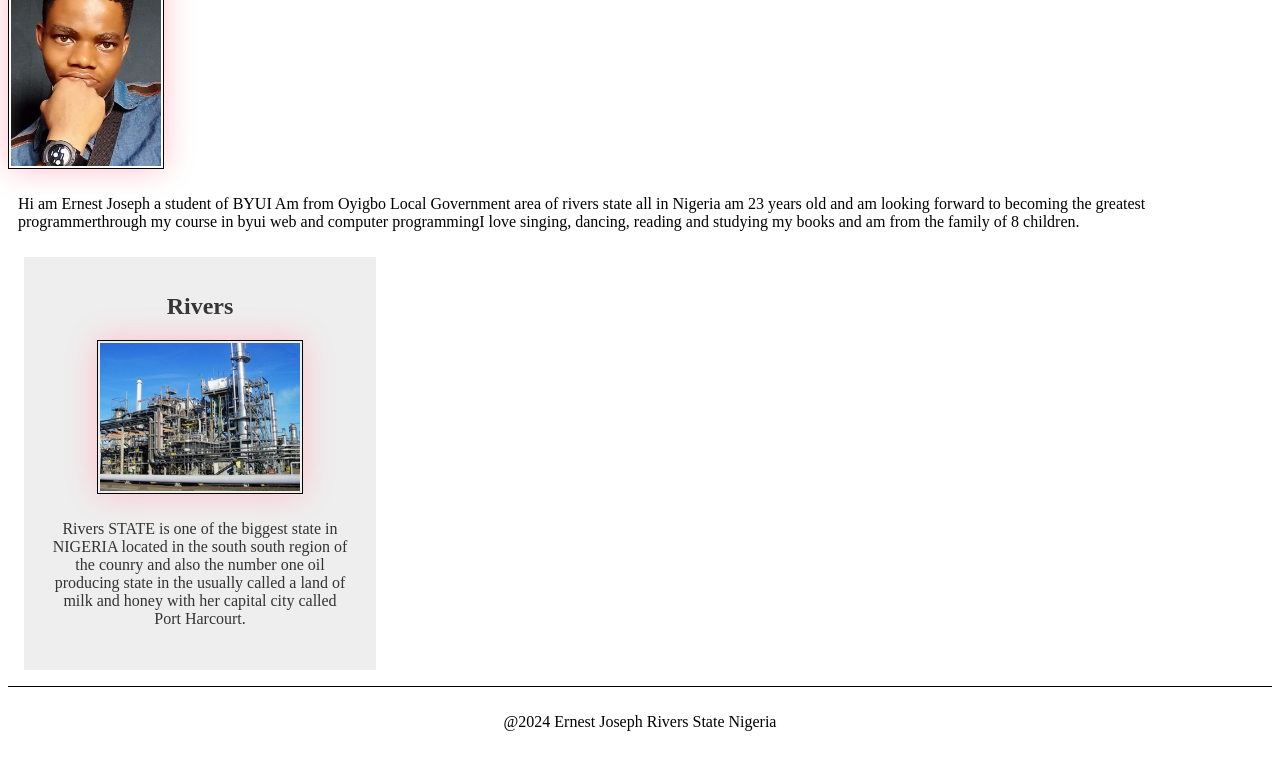
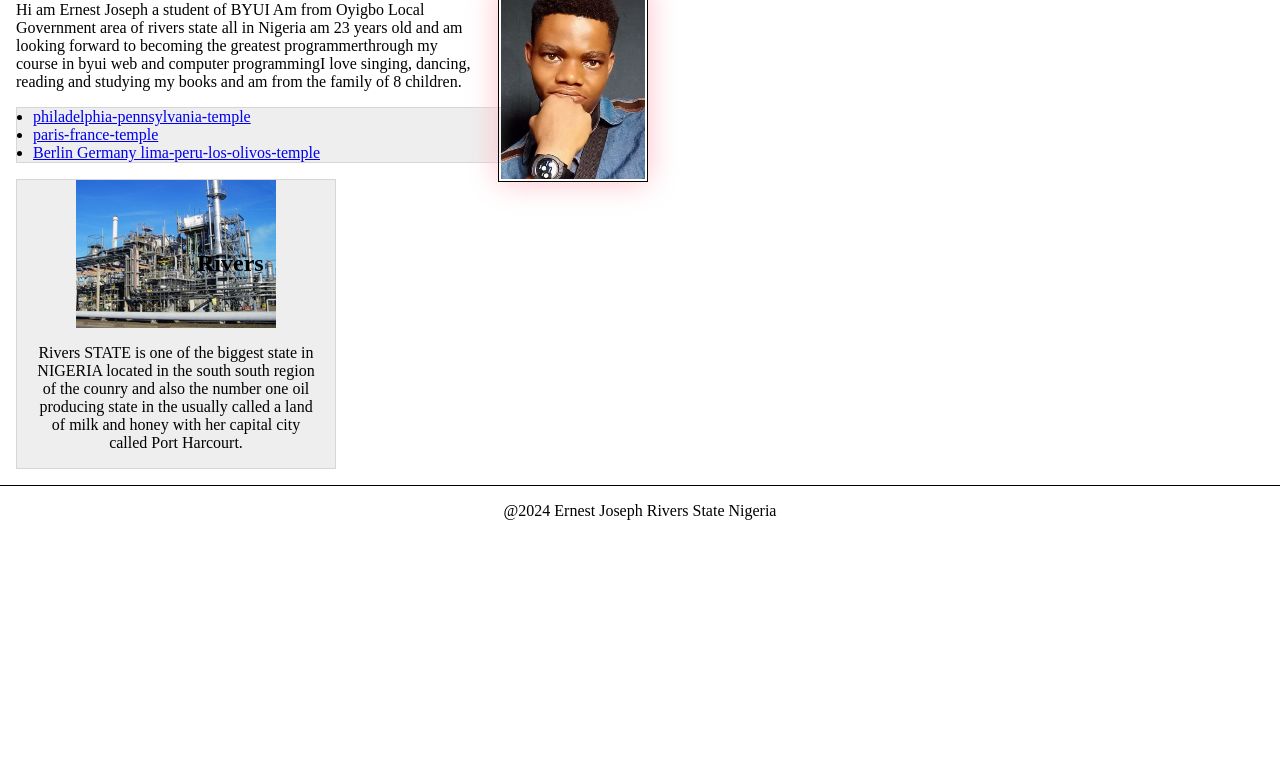
Before and after one commit to ekekebyui/wdd130, a plain HTML site: page index.html in a window 1280 px wide. Shown: the part 256-1013 px from the top of the page. After the commit the page ends 800 px from the top, so only its background shows below. Drawn offline with Linux system fonts and the light colour scheme.

Commit message:
poblish index.html to github

```diff
--- a/index.html
+++ b/index.html
@@ -1,4 +1,5 @@
-0<!DOCTYPE html>
+<--7 febuary 2024-->
+<!DOCTYPE html>
 <html lang="en">
 
 <head>
@@ -9,22 +10,32 @@
   <meta name="Author"content="ERNEST Joseph" >
 
   <link rel="stylesheet" href="styles/style.css">
+  <link rel="Protest Guerrilla" href="https://fonts.google.com/specimen/Protest+Guerrilla/tester">
+<link rel="https://fonts.google.com/specimen/Protest+Guerrilla/tester" href="https://fonts.google.com/specimen/Protest+Guerrilla/tester">
+<link rel="stylesheet">
 </head>
 
 <body>
   <header>
-    <nav>
+    <nav class="box">
       <a href="#">Home</a>
       <a href="wwr/">Rafting Website</a>
       <a href="wwr/site-plan-rafting.html">Rafting Site Plan</a>
+      <a href="https://facebook.com">profile</a>
     </nav>
   </header>
   <main>
     <h1>HELLO THIS IS ERNEST / WDD 130</h1>
     <img src="images/profile.jpg" alt="Profile images" widht="200">
     <p>Hi am Ernest Joseph a student of BYUI Am from Oyigbo Local Government area of rivers state all in Nigeria am 23 years old and am looking forward to becoming the greatest programmerthrough my course in byui web and computer programmingI love singing, dancing, reading and studying my books and am from the family of 8 children. </p>
+    <ul class="box indent">
+      <li><a href="https://www.churchofjesuschrist.org/temples/details/philadelphia-pennsylvania-temple" target="-blank">philadelphia-pennsylvania-temple</a></li>
+      <li><a href="https://www.churchofjesuschrist.orgt/temples/details/paris-france-temple" target="_blank">paris-france-temple</a></li>
+      <li><a href="https://www.churchofjesuschrist.org/temples/details/lima-peru-los-olivos-temple" target="_blank">Berlin Germany lima-peru-los-olivos-temple</a></li>
+    </ul>
+
 </main>
-<aside>
+<aside class="box" >
   <h2>Rivers</h2>
   <img src="images/phc.jpg" alt="rivers">
   <p>Rivers STATE is one of the biggest state in NIGERIA located in the south south region of the counry and also the
--- a/styles/style.css
+++ b/styles/style.css
@@ -1,3 +1,13 @@
+*{
+  margin: 0;
+  padding: 0;
+  box-sizing: border-box;
+}
+
+body{
+ font-size: 16px;
+ font-family: 'Times New Roman', Times, serif;
+}
 nav {
     background-color: black;
     padding 10px;
@@ -13,26 +23,29 @@ nav {
     color: steelblue;
   }
 
-  img {
+  main{
+    max-width: 648px;
+  }
+
+ main img {
     width: 150px;
     height: auto;
     border: 1px solid black;
     padding: 2px;
     box-shadow: 0 0 30px pink;
+    float: right;
+    margin: 0 0 1rem 1rem;
   }
 
   p {
-    padding: 10px;
+    margin: 1rem;
   }
+
 
   aside {
     width: 20em;
-    margin: 1em;
-    border: 1px solid rgba(, green, blue, alpha);
-    padding: 1em;
-    background-color: #eee;
-    color: #333;
     text-align: center;
+    position: relative;
 }
 
 aside img{
@@ -40,9 +53,25 @@ aside img{
   height: autor;
 }
 
+aside h2{
+  position: absolute;
+  top: 70px;
+  left: 180px;
+}
 footer{
   margin-top: 1em;
   border-top: 1px solid #000;
   text-align: center;
+}
 
+/* class selectors */
+.box{
+  margin: 1rem;
+  border: 1px solid rgba(0,0,0,.1);
+background-color: #eee;
+color: #000;
 }
+
+.indent{
+  padding-left: 1rem;
+}
```
